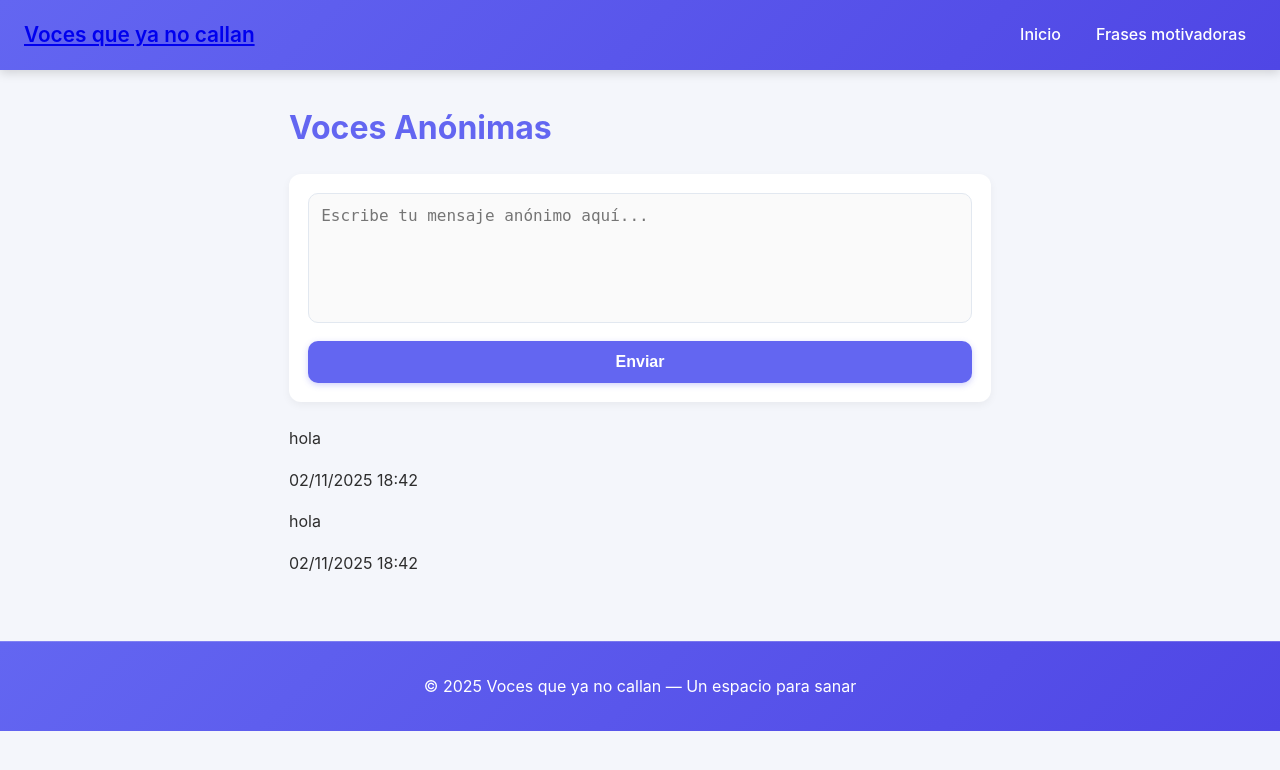
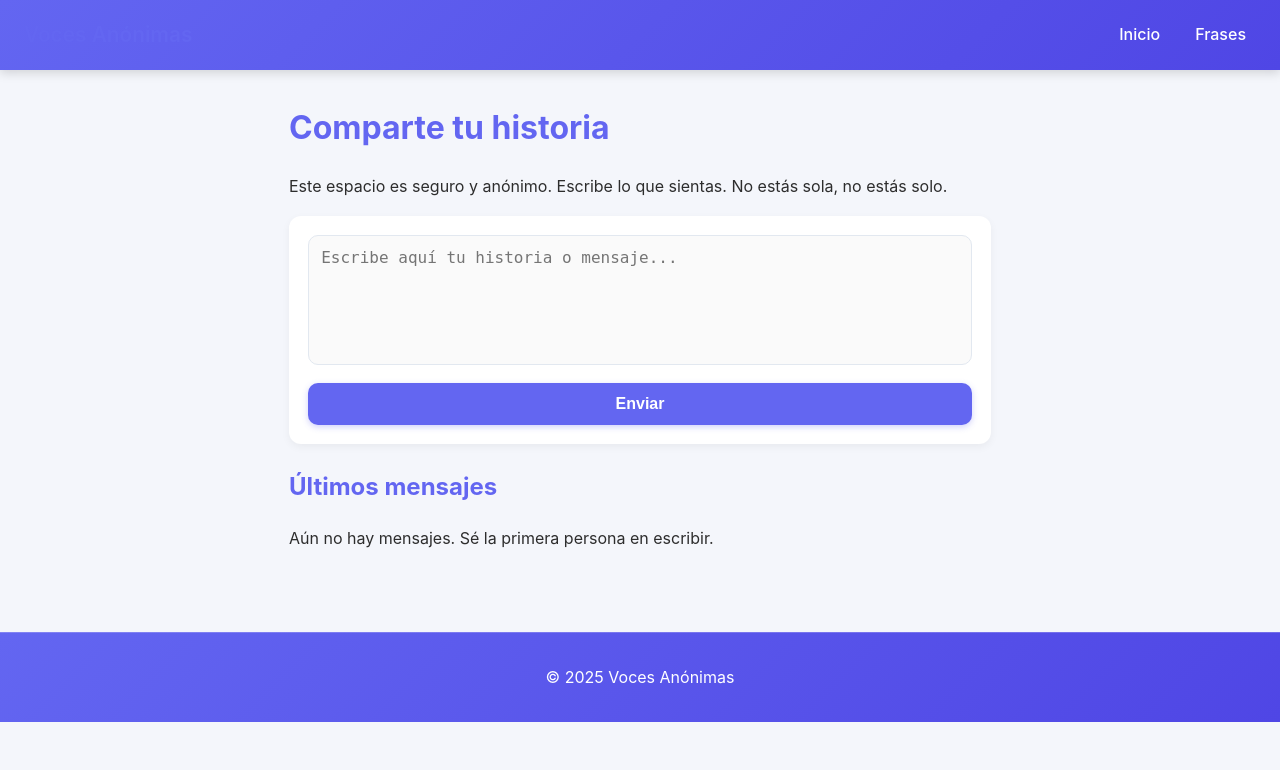
Before and after one commit to AlejandraAgudelo2912/voces_app, a PHP site: page / in a window 1280 px wide. Shown: the top 770 px of the page. Run offline with PHP 8.4, Linux system fonts and the light colour scheme; data comes from the database, SQL or seed files in the repository.

Commit message:
vamos a intentar como tmp

```diff
--- a/index.php
+++ b/index.php
@@ -1,34 +1,59 @@
 <?php
-require_once 'config.php';
-$mensajes = $conn->query("SELECT * FROM mensajes ORDER BY fecha DESC")->fetchAll(PDO::FETCH_ASSOC);
+$archivo = '/tmp/datos/mensajes.json';
+
+// Crear si no existe
+if (!file_exists($archivo)) {
+    @mkdir(dirname($archivo), 0777, true);
+    file_put_contents($archivo, '[]');
+}
+
+// Leer mensajes
+$mensajes = json_decode(file_get_contents($archivo), true);
+if (!is_array($mensajes)) {
+    $mensajes = [];
+}
 ?>
-
 <!DOCTYPE html>
 <html lang="es">
 <head>
     <meta charset="UTF-8">
+    <meta name="viewport" content="width=device-width, initial-scale=1.0">
     <title>Voces Anónimas</title>
     <link rel="stylesheet" href="css/estilo.css">
-
 </head>
 <body>
-        <?php include 'includes/header.php'; ?>
+    <header>
+        <h2>Voces Anónimas</h2>
+        <nav>
+            <a href="index.php">Inicio</a>
+            <a href="frases.php">Frases</a>
+        </nav>
+    </header>
 
-        <h1>Voces Anónimas</h1>
+    <main>
+        <h1>Comparte tu historia</h1>
+        <p>Este espacio es seguro y anónimo. Escribe lo que sientas. No estás sola, no estás solo.</p>
 
         <form action="guardar.php" method="POST">
-            <textarea name="mensaje" placeholder="Escribe tu mensaje anónimo aquí..." required></textarea><br>
+            <textarea name="mensaje" placeholder="Escribe aquí tu historia o mensaje..."></textarea>
             <button type="submit">Enviar</button>
         </form>
 
-        <?php foreach ($mensajes as $m): ?>
-            <div class="message">
+        <h2>Últimos mensajes</h2>
+        <?php if (count($mensajes) === 0): ?>
+            <p>Aún no hay mensajes. Sé la primera persona en escribir.</p>
+        <?php else: ?>
+            <?php foreach (array_reverse($mensajes) as $m): ?>
+                <div class="mensaje">
                     <p><?= htmlspecialchars($m['texto']) ?></p>
-                <div class="date"><?= date('d/m/Y H:i', strtotime($m['fecha'])) ?></div>
+                    <span><?= htmlspecialchars($m['fecha']) ?></span>
                 </div>
             <?php endforeach; ?>
+        <?php endif; ?>
+    </main>
 
-        <?php include 'includes/footer.php'; ?>
-
+    <footer>
+        <p>&copy; <?= date('Y') ?> Voces Anónimas</p>
+    </footer>
 </body>
 </html>
```
Also changed, not shown: guardar.php (+25 -7 lines). Lines whose indentation alone changed are shown as unchanged.
